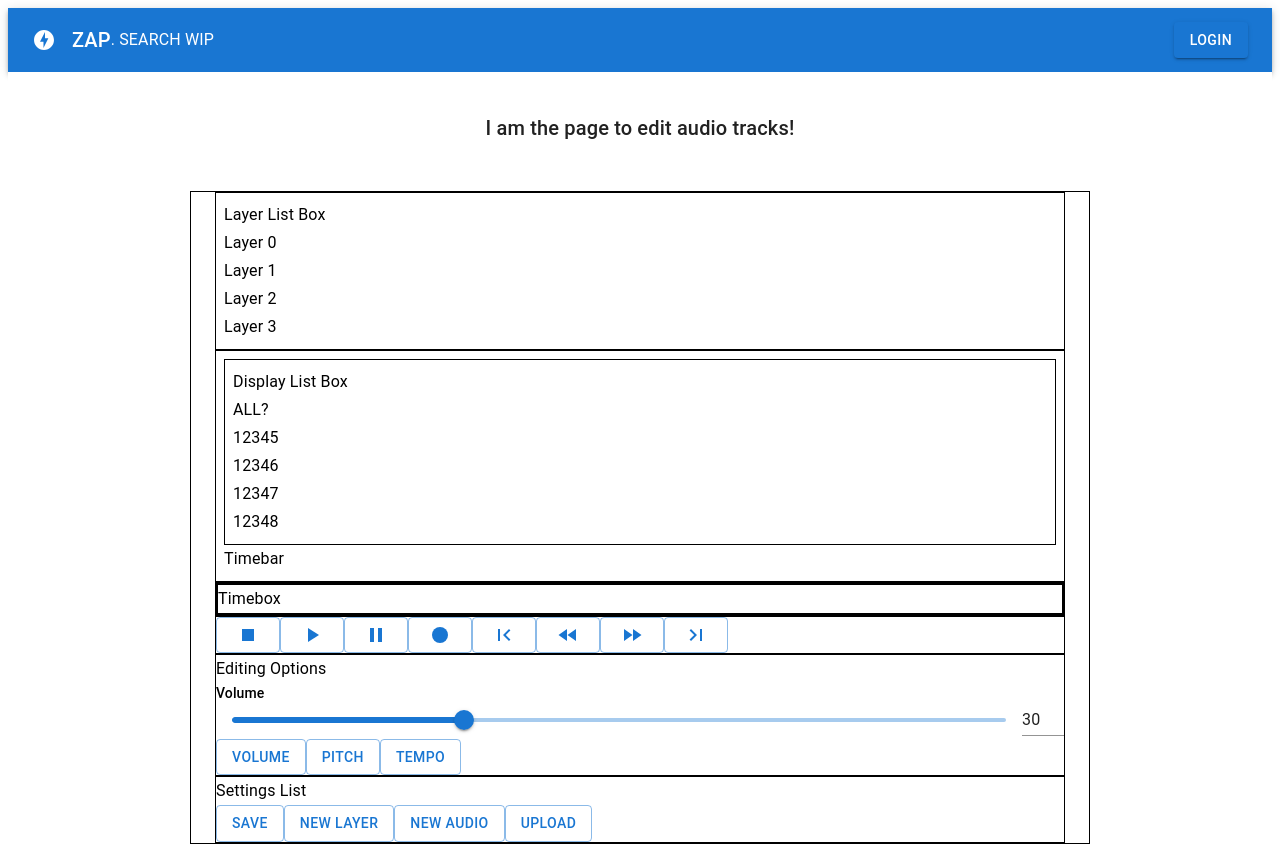
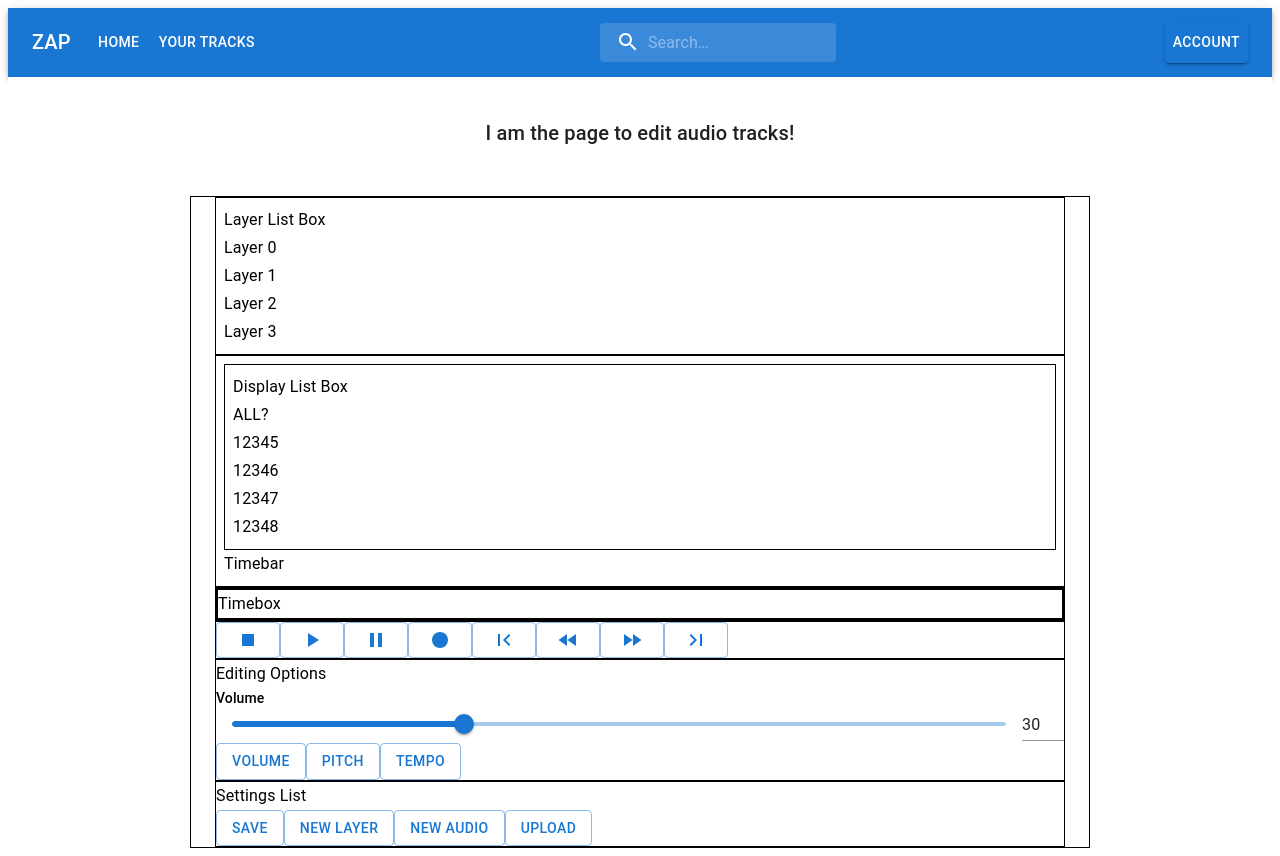
Before and after one commit to rpp-boc-spectre/BlueOcean, a React app: page /edit in a window 1280 px wide. Built offline with nearby package versions, Linux system fonts and the light colour scheme; the HTML template or start-up script is replaced by a standard one.

Commit message:
header update

```diff
--- a/client/src/components/Editor.jsx
+++ b/client/src/components/Editor.jsx
@@ -42,7 +42,7 @@ const editSettings = [
 export default function Editor() {
   return (
     <>
-      <ResponsiveHeader />
+      <ResponsiveHeader loggedIn='true' page='editor' />
       <main>
         {/* Temp Text for Testing */}
         <Box
--- a/client/src/components/ResponsiveHeader.jsx
+++ b/client/src/components/ResponsiveHeader.jsx
@@ -1,23 +1,83 @@
 import React from "react";
 
-import { AppBar, Box, Button, Container, CssBaseline, Menu, MenuItem, Toolbar, Typography } from '@mui/material'
-import { OfflineBolt, SearchIcon } from '@mui/icons-material';
+//import { AppBar, Box, Button, Container, CssBaseline, Menu, MenuItem, Toolbar, Typography } from '@mui/material'
+import { OfflineBolt } from '@mui/icons-material';
+import SearchIcon from '@mui/icons-material/Search';
+import { styled, alpha } from '@mui/material/styles';
+import AppBar from '@mui/material/AppBar';
+import Box from '@mui/material/Box';
+import Toolbar from '@mui/material/Toolbar';
+import IconButton from '@mui/material/IconButton';
+import InputBase from '@mui/material/InputBase';
+import Typography from '@mui/material/Typography';
+import Menu from '@mui/material/Menu';
+import MenuIcon from '@mui/icons-material/Menu';
+import Container from '@mui/material/Container';
+import Avatar from '@mui/material/Avatar';
+import Button from '@mui/material/Button';
+import Tooltip from '@mui/material/Tooltip';
+import MenuItem from '@mui/material/MenuItem';
 
 // search bar
-const SearchBar = () => {
-  return (
-    <>
-      <Typography sx={{ flexGrow: 1 }}>.   SEARCH WIP</Typography>
-    </>
-  )
+const Search = styled('div')(({ theme }) => ({
+  position: 'relative',
+  borderRadius: theme.shape.borderRadius,
+  backgroundColor: alpha(theme.palette.common.white, 0.15),
+  '&:hover': {
+    backgroundColor: alpha(theme.palette.common.white, 0.25),
+  },
+  marginRight: theme.spacing(2),
+  marginLeft: 0,
+  width: '100%',
+  [theme.breakpoints.up('sm')]: {
+    marginLeft: theme.spacing(3),
+    width: 'auto',
+  },
+}));
+
+const SearchIconWrapper = styled('div')(({ theme }) => ({
+  padding: theme.spacing(0, 2),
+  height: '100%',
+  position: 'absolute',
+  pointerEvents: 'none',
+  display: 'flex',
+  alignItems: 'center',
+  justifyContent: 'center',
+}));
+
+const StyledInputBase = styled(InputBase)(({ theme }) => ({
+  color: 'inherit',
+  '& .MuiInputBase-input': {
+    padding: theme.spacing(1, 1, 1, 0),
+    // vertical padding + font size from searchIcon
+    paddingLeft: `calc(1em + ${theme.spacing(4)})`,
+    transition: theme.transitions.create('width'),
+    width: '100%',
+    [theme.breakpoints.up('md')]: {
+      width: '20ch',
+    },
+  },
+}));
+
+
+const ResponsiveHeader = (props) =>{
+  /*
+  Logic for what options to offer
+  */
+  let settings, pages;
+  if (props.loggedIn === 'true' || props.loggedIn === true) {
+    settings = ['Log Out'];
+  } else {
+    settings = ['Log In', 'Sign Up'];
+  }
+  if (props.page === 'editor') {
+    pages = ['Home', 'Your Tracks'];
+  } else if (props.page === 'home') {
+    pages = ['Your Tracks', 'Editor'];
+  } else if (props.page === 'tracks') {
+    pages = ['Home', 'Editor'];
   }
 
-// menu options
-const pages = ['Home', 'Your Tracks', 'Editor'];
-const settings = ['Logout'];
-
-// main component
-const ResponsiveHeader = () =>{
   // anchors for menu
   const [anchorElNav, setAnchorElNav] = React.useState(null);
   const [anchorElUser, setAnchorElUser] = React.useState(null);
@@ -37,38 +97,109 @@ const ResponsiveHeader = () =>{
   };
 
   return (
-    <>
-      <AppBar position='static'>
-        <Container maxWidth='xl'>
+    <AppBar position="static">
+      <Container maxWidth="xl">
         <Toolbar disableGutters>
-            <OfflineBolt
-              size="large"
-              edge="start"
-              color="inherit"
-              aria-label="LogoMenu"
-              sx={{ mr: 2 }}
-              />
           <Typography
-              variant='h6'
-              component='div'
-              color='inherit'
+            variant="h6"
+            noWrap
+            component="div"
+            sx={{ mr: 2, display: { xs: 'none', md: 'flex' } }}
           >
             ZAP
           </Typography>
+
           <Box sx={{ flexGrow: 1, display: { xs: 'flex', md: 'none' } }}>
-              {/* STILL WORKING HERE */}
+            <IconButton
+              size="large"
+              aria-label="account of current user"
+              aria-controls="menu-appbar"
+              aria-haspopup="true"
+              onClick={handleOpenNavMenu}
+              color="inherit"
+              sx={{ p: 1 }}
+            >
+              <OfflineBolt fontSize='large' />
+            </IconButton>
+            <Menu
+              id="menu-appbar"
+              anchorEl={anchorElNav}
+              anchorOrigin={{
+                vertical: 'bottom',
+                horizontal: 'left',
+              }}
+              keepMounted
+              transformOrigin={{
+                vertical: 'top',
+                horizontal: 'left',
+              }}
+              open={Boolean(anchorElNav)}
+              onClose={handleCloseNavMenu}
+              sx={{
+                display: { xs: 'block', md: 'none' },
+              }}
+            >
+              {pages.map((page) => (
+                <MenuItem key={page} onClick={handleCloseNavMenu}>
+                  <Typography textAlign="center">{page}</Typography>
+                </MenuItem>
+              ))}
+            </Menu>
           </Box>
-            <SearchBar />
+          <Box sx={{ flexGrow: 1, display: { xs: 'none', md: 'flex' } }}>
+            {pages.map((page) => (
               <Button
-              variant='contained'
-              onClick={() => {console.log('CLICKED')}}
+                key={page}
+                onClick={handleCloseNavMenu}
+                sx={{ my: 2, color: 'white', display: 'block' }}
               >
-              Login
+                {page}
               </Button>
+            ))}
+          </Box>
+          <Box sx={{ flexGrow: 1, display: { xs: 'flex', md: 'flex' } }}>
+            <Search>
+              <SearchIconWrapper>
+                <SearchIcon />
+              </SearchIconWrapper>
+              <StyledInputBase
+                placeholder="Search…"
+                inputProps={{ 'aria-label': 'search' }}
+                />
+            </Search>
+          </Box>
+          <Box sx={{ flexGrow: 0 }}>
+            <Tooltip title="Open settings">
+              <Button variant='contained' onClick={handleOpenUserMenu} sx={{ p: 1 }}>
+                Account
+              </Button>
+            </Tooltip>
+            <Menu
+              sx={{ mt: '45px' }}
+              id="menu-appbar"
+              anchorEl={anchorElUser}
+              anchorOrigin={{
+                vertical: 'top',
+                horizontal: 'right',
+              }}
+              keepMounted
+              transformOrigin={{
+                vertical: 'top',
+                horizontal: 'right',
+              }}
+              open={Boolean(anchorElUser)}
+              onClose={handleCloseUserMenu}
+            >
+              {settings.map((setting) => (
+                <MenuItem key={setting} onClick={handleCloseNavMenu}>
+                  <Typography textAlign="center">{setting}</Typography>
+                </MenuItem>
+              ))}
+            </Menu>
+          </Box>
         </Toolbar>
       </Container>
     </AppBar>
-    </>
   );
 };
 
```
Lines whose indentation alone changed are shown as unchanged.
